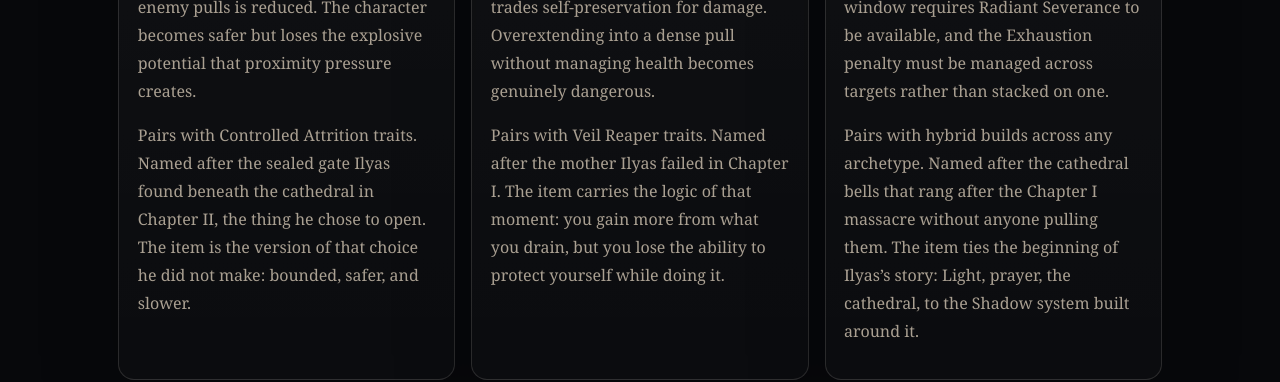
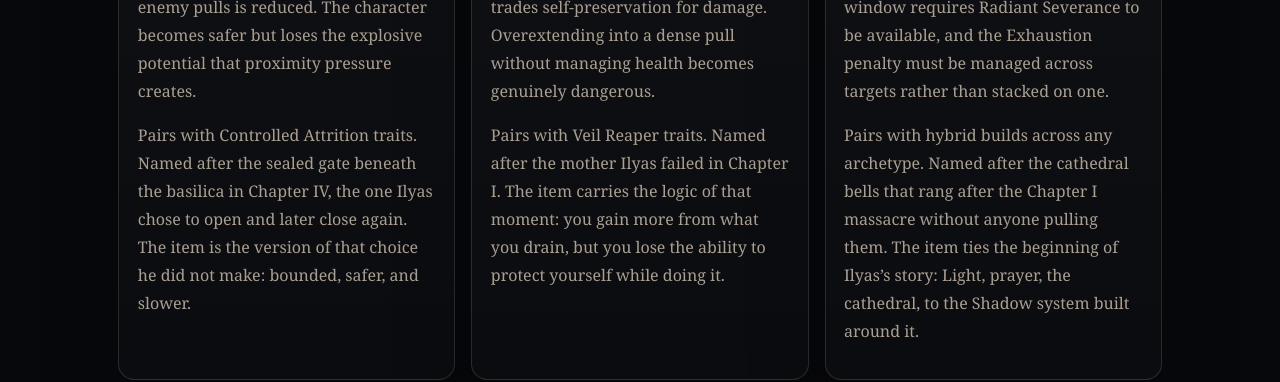
Before and after one commit to upt3mpo/shadowbound, a plain HTML site: page details.html in a window 1280 px wide. Shown: the part 4460-4842 px from the top of the page. Drawn offline with Linux system fonts and the light colour scheme.

Commit message:
Fix item lore continuity error on Details page

```diff
--- a/details.html
+++ b/details.html
@@ -304,9 +304,9 @@
               </p>
               <p>
                 Pairs with Controlled Attrition traits. Named after the sealed
-                gate Ilyas found beneath the cathedral in Chapter II, the thing
-                he chose to open. The item is the version of that choice he did
-                not make: bounded, safer, and slower.
+                gate beneath the basilica in Chapter IV, the one Ilyas chose to
+                open and later close again. The item is the version of that
+                choice he did not make: bounded, safer, and slower.
               </p>
             </div>
 
```
